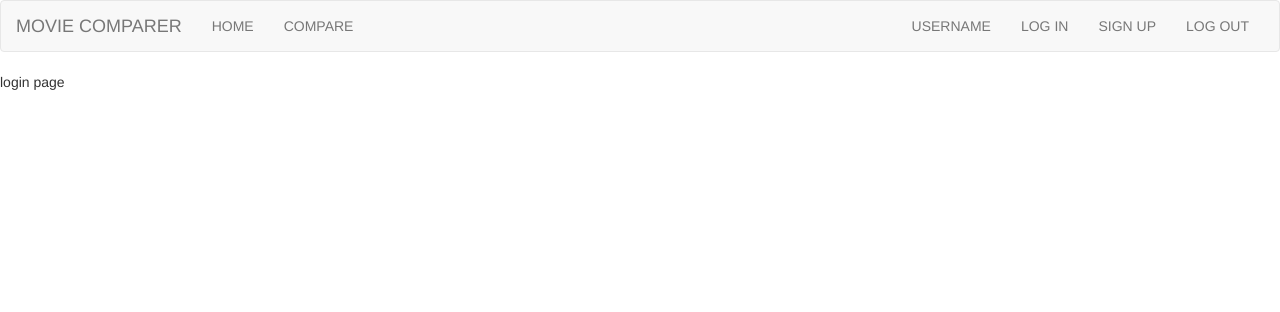
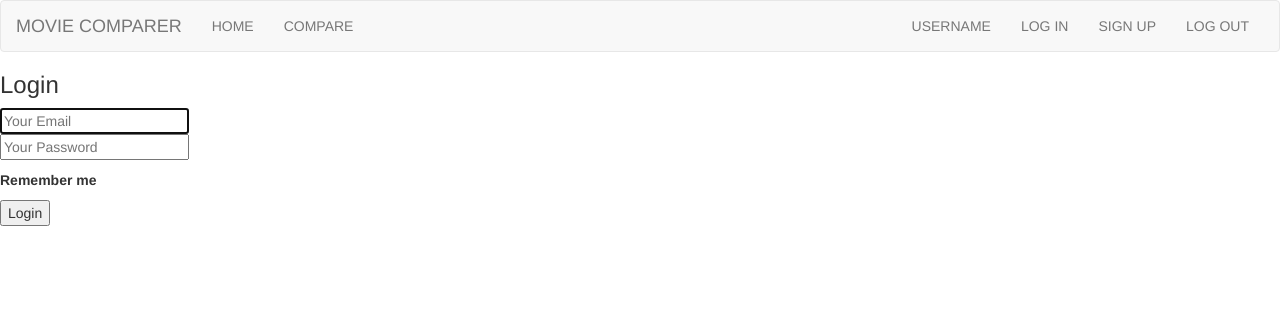
Before and after one commit to Guy-Norkunas/FlaskWebsite, a Flask app: page /login in a window 1280 px wide. Shown: the top 312 px of the page. Run offline with Flask 2, Linux system fonts and the light colour scheme; some libraries are stand-ins or nearby versions.

Commit message:
made login page look nicer/added forms

```diff
--- a/project/auth/templates/login.html
+++ b/project/auth/templates/login.html
@@ -1,10 +1,29 @@
-{% extends 'base.html' %}
+{% extends "base.html" %}
 
 {% block content %}
+<div class="column is-4 is-offset-4">
+    <h3 class="title">Login</h3>
+    <div class="box">
+        <form method="POST" action="/login">
+            <div class="field">
+                <div class="control">
+                    <input class="input is-large" type="email" name="email" placeholder="Your Email" autofocus="">
+                </div>
+            </div>
 
-    <p>
-        {{"login page"}}
-        <br>
-    </p>
-
+            <div class="field">
+                <div class="control">
+                    <input class="input is-large" type="password" name="password" placeholder="Your Password">
+                </div>
+            </div>
+            <div class="field">
+                <label class="checkbox">
+                    <input type="checkbox">
+                    Remember me
+                </label>
+            </div>
+            <button class="button is-block is-info is-large is-fullwidth">Login</button>
+        </form>
+    </div>
+</div>
 {% endblock %}
```
